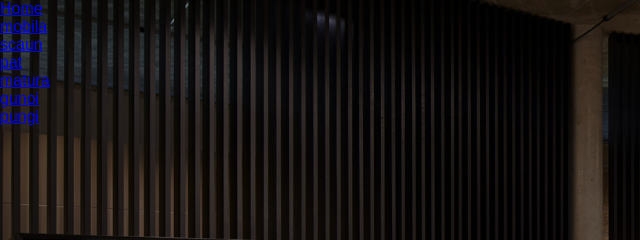
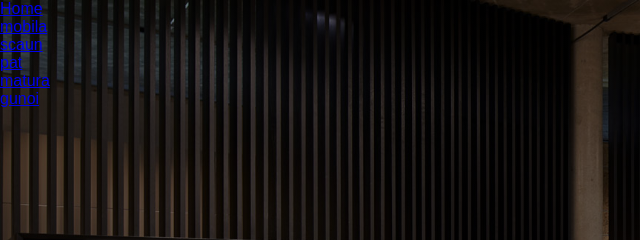
Before and after one commit to Spectru69/IT-schol, a plain HTML site: page tutorial web/index.html in a window 1280 px wide. Shown: the top 240 px of the page, 0-640 px from the left. Drawn offline with Linux system fonts and the light colour scheme.

```diff
--- a/tutorial web/index.html
+++ b/tutorial web/index.html
@@ -18,7 +18,7 @@
                 <li><a href="#">pat</a></li>
                 <li><a href="#">matura</a></li>
                 <li><a href="#">gunoi</a></li>
-                <li><a href="#">pungi</a></li>
+
             </ul>
         </div>
     </div>
```
